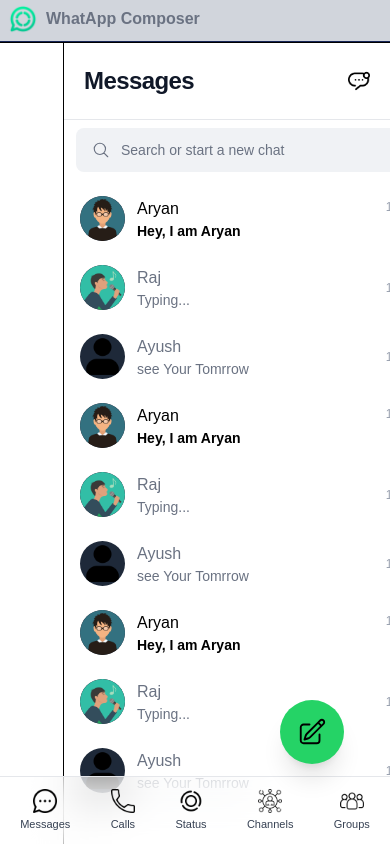
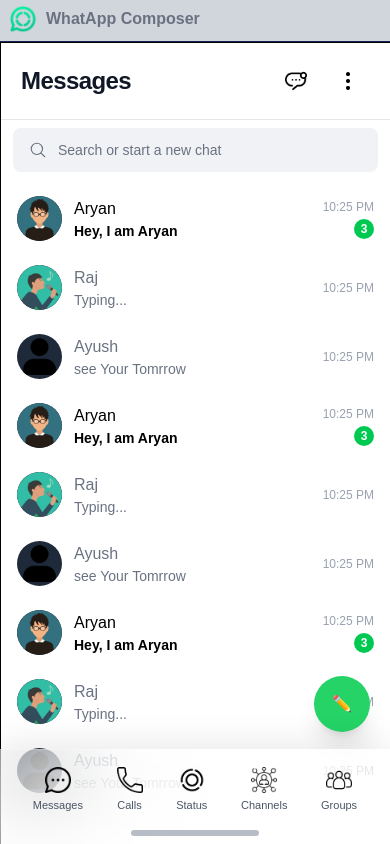
Before and after one commit to PiyushXcode/wa-composer, a Next.js app: page / in a window 390 px wide. Built offline with nearby package versions, Linux system fonts and the light colour scheme.

Commit message:
White Space is Removed form the Landing Page in WhatsApp UI

```diff
--- a/src/app/components/ComposeMessage/page.jsx
+++ b/src/app/components/ComposeMessage/page.jsx
@@ -9,9 +9,30 @@ const ComposeButton = () => {
   return (
     <Link href="/form">
       <button
-        className="fixed bottom-20 left-70 md:bottom-8 md:right-8 lg:left-110 z-50 h-16 w-16 rounded-full bg-[#25D366] shadow-xl flex items-center justify-center text-whitehover:bg-[#20bd5a] hover:scale-105 active:scale-95 transition-all duration-200">
-        <HiOutlinePencilSquare size={30} />
-      </button>
+  className="
+    fixed
+    bottom-28
+    right-5
+    md:hidden
+
+    w-14
+    h-14
+
+    rounded-full
+    bg-[#25D366]
+
+    flex
+    items-center
+    justify-center
+
+    shadow-xl
+    hover:scale-105
+    active:scale-95
+    transition
+  "
+>
+  ✏️
+</button>
     </Link>
   );
 };
--- a/src/app/components/LandingPage/LeftIcons/page.jsx
+++ b/src/app/components/LandingPage/LeftIcons/page.jsx
@@ -62,35 +62,52 @@ const Page = () => {
     bottom-0
     left-0
     right-0
+    z-50
+
     md:hidden
-          z-50
-          border-t
-          border-gray-200
+
+    border-t border-white/20
     bg-white/70
-          backdrop-blur-xl
+    backdrop-blur-2xl
     supports-[backdrop-filter]:bg-white/50
+
+    shadow-[0_-8px_30px_rgba(0,0,0,0.08)]
   "
 >
-        <div className="flex justify-around items-center py-3">
+  <div className="flex items-center justify-around h-20 px-4">
 
     {leftIcon.map((item) => (
       <button
         key={item.name}
-              className="flex flex-col items-center gap-1 text-xs"
+        className="
+          flex
+          flex-col
+          items-center
+          justify-center
+          gap-1
+          text-gray-600
+          active:scale-90
+          transition
+        "
       >
         <Image
           src={item.image}
           alt={item.name}
-                width={24}
-                height={24}
+          width={26}
+          height={26}
         />
 
-              <span className="text-[11px] text-gray-700">
+        <span className="text-[11px] font-medium">
           {item.name}
         </span>
       </button>
     ))}
 
+  </div>
+
+  {/* iPhone Home Indicator */}
+  <div className="flex justify-center pb-2">
+    <div className="w-32 h-1.5 rounded-full bg-gray-400/70"></div>
   </div>
 </nav>
     </>
--- a/src/app/components/LandingPage/page.jsx
+++ b/src/app/components/LandingPage/page.jsx
@@ -17,7 +17,7 @@ const Page = () => {
       <main className="flex flex-1 overflow-hidden">
 
         {/* Left Navigation */}
-        <aside className="w-16 shrink-0 border-r bg-white">
+        <aside className="md:w-16 shrink-0 border-r bg-white">
           <LeftIcon />
         </aside>
 
```
Lines whose indentation alone changed are shown as unchanged.
